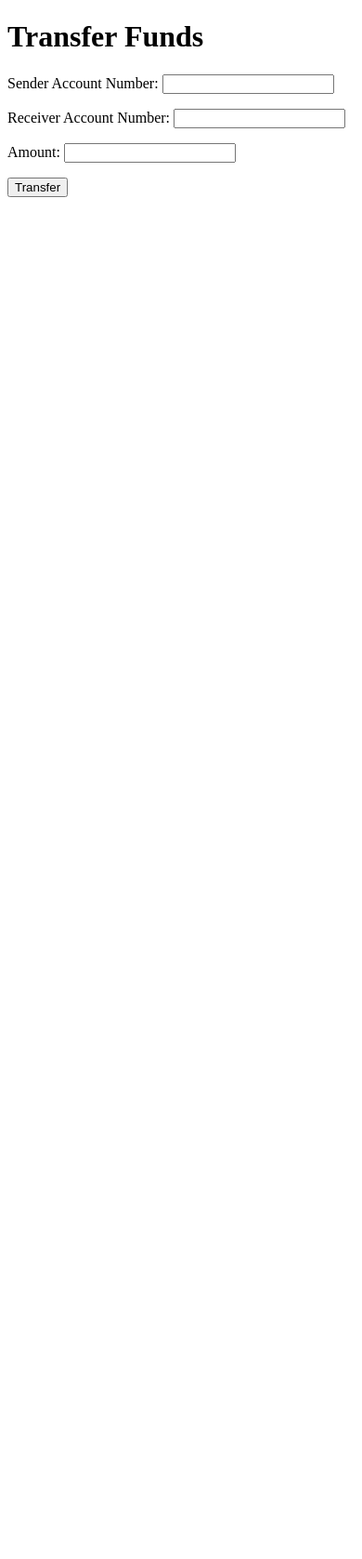
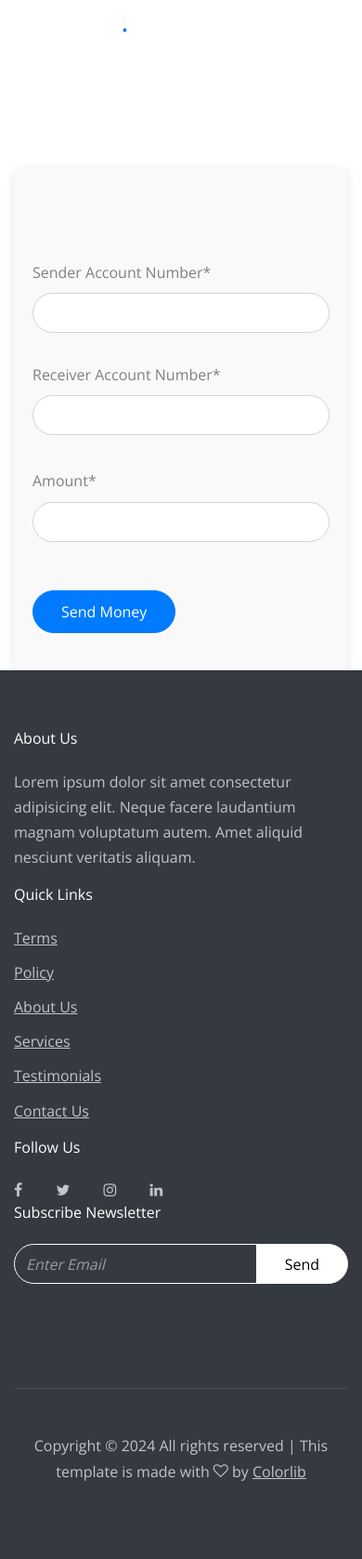
Before and after one commit to ahsan123-png/banking-system, a Django app: page /ui/online_transaction in a window 390 px wide. Shown: the whole page at 93% size. Before the commit the page ends 212 px from the top, so only its background shows below. Run offline with Django 4.2, Linux system fonts and the light colour scheme; some libraries are stand-ins or nearby versions; some web fonts are replaced.

Commit message:
intrage form with web template

```diff
--- a/bankingApp/banking_templates/static/css/style.css
+++ b/bankingApp/banking_templates/static/css/style.css
@@ -252,7 +252,7 @@
 .select-wrap, .wrap-icon {
   position: relative; }
   .select-wrap .icon, .wrap-icon .icon {
-    position: absolute;
+    position: relative;
     right: 10px;
     top: 50%;
     -webkit-transform: translateY(-50%);
@@ -264,17 +264,27 @@
     -moz-appearance: none;
     appearance: none;
     width: 100%; }
+body {
+  padding-top: 80px; /* Adjust this value based on the height of your navbar */
+}
+
+
+
+  .container {
+    max-width: 960px;
+    margin: 0 auto;
+  }
 
 /* Navbar */
 .site-navbar {
   margin-bottom: 0px;
   z-index: 1999;
-  position: absolute;
+  position: fixed;
   top: 0;
   width: 100%;
   border-bottom: rgba(255, 255, 255, 0.7); }
   .site-navbar .site-logo {
-    position: relative;
+    position: fixed;
     left: 0;
     top: -5px; }
   .site-navbar .site-navigation .site-menu {
@@ -317,7 +327,7 @@
         visibility: hidden;
         opacity: 0;
         top: 100%;
-        position: absolute;
+        position: fixed;
         text-align: left;
         border-top: 2px solid #007bff;
         -webkit-box-shadow: 0 2px 10px -2px rgba(0, 0, 0, 0.1);
@@ -330,7 +340,7 @@
         -o-transition: 0.2s 0s;
         transition: 0.2s 0s; }
         .site-navbar .site-navigation .site-menu .has-children .dropdown.arrow-top {
-          position: absolute; }
+          position: fixed; }
           .site-navbar .site-navigation .site-menu .has-children .dropdown.arrow-top:before {
             bottom: 100%;
             left: 20%;
@@ -338,7 +348,7 @@
             content: " ";
             height: 0;
             width: 0;
-            position: absolute;
+            position: fixed;
             pointer-events: none; }
           .site-navbar .site-navigation .site-menu .has-children .dropdown.arrow-top:before {
             border-color: rgba(136, 183, 213, 0);
@@ -527,7 +537,7 @@
           padding-left: 15px !important; }
 
 .sticky-wrapper {
-  position: absolute;
+  position: fixed;
   z-index: 100;
   width: 100%; }
   .sticky-wrapper .site-navbar {
--- a/bankingApp/banking_templates/templates/base.html
+++ b/bankingApp/banking_templates/templates/base.html
@@ -16,22 +16,13 @@
   <link rel="stylesheet" href="{% static "css/jquery-ui.css" %}">
   <link rel="stylesheet" href="{% static "css/owl.carousel.min.css" %}">
   <link rel="stylesheet" href="{% static "css/owl.theme.default.min.css" %}">
-  <link rel="stylesheet" href="{% static "css/owl.theme.default.min.css" %}">
-
   <link rel="stylesheet" href="{% static "css/jquery.fancybox.min.css" %} ">
-
-    <link rel=" stylesheet" href="{% static "css/bootstrap-datepicker.css" %} ">
-
-    <link rel=" stylesheet" href="{% static "fonts/flaticon/font/flaticon.css" %}">
-
+  <link rel=" stylesheet" href="{% static "css/bootstrap-datepicker.css" %} ">
+  <link rel=" stylesheet" href="{% static "fonts/flaticon/font/flaticon.css" %}">
   <link rel="stylesheet" href="{% static "css/aos.css" %}">
-
   <link rel="stylesheet" href="{% static "css/style.css" %}">
-
 </head>
-
 <body data-spy="scroll" data-target=".site-navbar-target" data-offset="300">
-
   <script src="{% static 'django_datepicker/js/datepicker.js' %}"></script>
   <div id="overlayer"></div>
   <div class="loader">
@@ -39,10 +30,7 @@
       <span class="sr-only">Loading...</span>
     </div>
   </div>
-
-
   <div class="site-wrap">
-
     <div class="site-mobile-menu site-navbar-target">
       <div class="site-mobile-menu-header">
         <div class="site-mobile-menu-close mt-3">
@@ -51,8 +39,6 @@
       </div>
       <div class="site-mobile-menu-body"></div>
     </div>
-
-
     <header class="site-navbar js-sticky-header site-navbar-target" role="banner">
 
       <div class="container">
@@ -110,14 +96,9 @@
       </div>
 
     </header>
-
-
     {% block body %}
 
     {% endblock body %}
-
-
-
     <footer class="site-footer">
       <div class="container">
         <div class="row">
@@ -171,16 +152,12 @@
                   target="_blank">Colorlib</a>
               </p>
               <!-- Link back to Colorlib can't be removed. Template is licensed under CC BY 3.0. -->
-
             </div>
           </div>
-
         </div>
       </div>
     </footer>
-
   </div> <!-- .site-wrap -->
-
   <script src="{% static "js/jquery-3.3.1.min.js" %}"></script>
   <script src="{% static "js/jquery-ui.js" %}"></script>
   <script src="{% static "js/popper.min.js" %}"></script>
--- a/bankingApp/banking_templates/templates/transferFunds.html
+++ b/bankingApp/banking_templates/templates/transferFunds.html
@@ -1,17 +1,55 @@
-<!DOCTYPE html>
-<html>
-<head>
-    <title>Transfer Funds</title>
-</head>
-<body>
-    <h1>Transfer Funds</h1>
-    <form method="post">
-        {% csrf_token %}
-        {{ form.as_p }}
-        <button type="submit">Transfer</button>
-    </form>
-    {% if error %}
+{% extends "base.html" %}
+{% load crispy_forms_tags %}
+{% load static %}
+{% block body %}
+<style>
+    .fo {
+    max-width: 600px;
+    margin: 100px auto 0 auto; /* Adds margin to the top to push the form below the navbar */
+    padding: 20px;
+    background-color: #f9f9f9;
+    border-radius: 8px;
+    box-shadow: 0 2px 8px rgba(0, 0, 0, 0.1);
+    }
+    .fo {
+    padding-top: 100px; /* Adjust this value according to your navbar's height */
+    }
+    .fo {
+    z-index: 1; /* Lower z-index to keep the form underneath the navbar */
+    }
+
+    /* Adjusted Form Fields for Better Layout */
+        .fo .form-group {
+        margin-bottom: 20px;
+        }
+</style>
+
+<div class="container">
+    <div class="fo">
+        <form method="POST" action="{% url "onlineTransaction" %}">
+            {% csrf_token %}
+            <div class="row form-group">
+                <div class="col-md-6 mb-3 mb-md-0">
+                    {{ form.sender_account_number|as_crispy_field }}
+                </div>
+                <div class="col-md-6">
+                    {{ form.receiver_account_number|as_crispy_field }}
+                </div>
+            </div>
+            <div class="row form-group">
+                <div class="col-md-6 mb-3 mb-md-0">
+                    {{ form.amount|as_crispy_field }}
+                </div>
+            </div>
+            <div class="row form-group">
+                <div class="col-md-12">
+                    <input type="submit" value="Send Money" class="btn btn-primary btn-md text-white">
+                </div>
+            </div>
+        </form>
+        {% if error %}
         <p style="color: red;">{{ error }}</p>
-    {% endif %}
-</body>
-</html>
+        {% endif %}
+    </div>
+</div>
+{% endblock body %}
```
Also changed, not shown: bankingApp/banking_templates/templates/depositMony.html (+48 -17 lines), bankingApp/banking_templates/templates/openAcc.html (+26 -2 lines), bankingApp/banking_templates/templates/userCreate.html (deleted, +0 -20 lines), bankingApp/banking_templates/templates/withdraw.html (+49 -16 lines).
